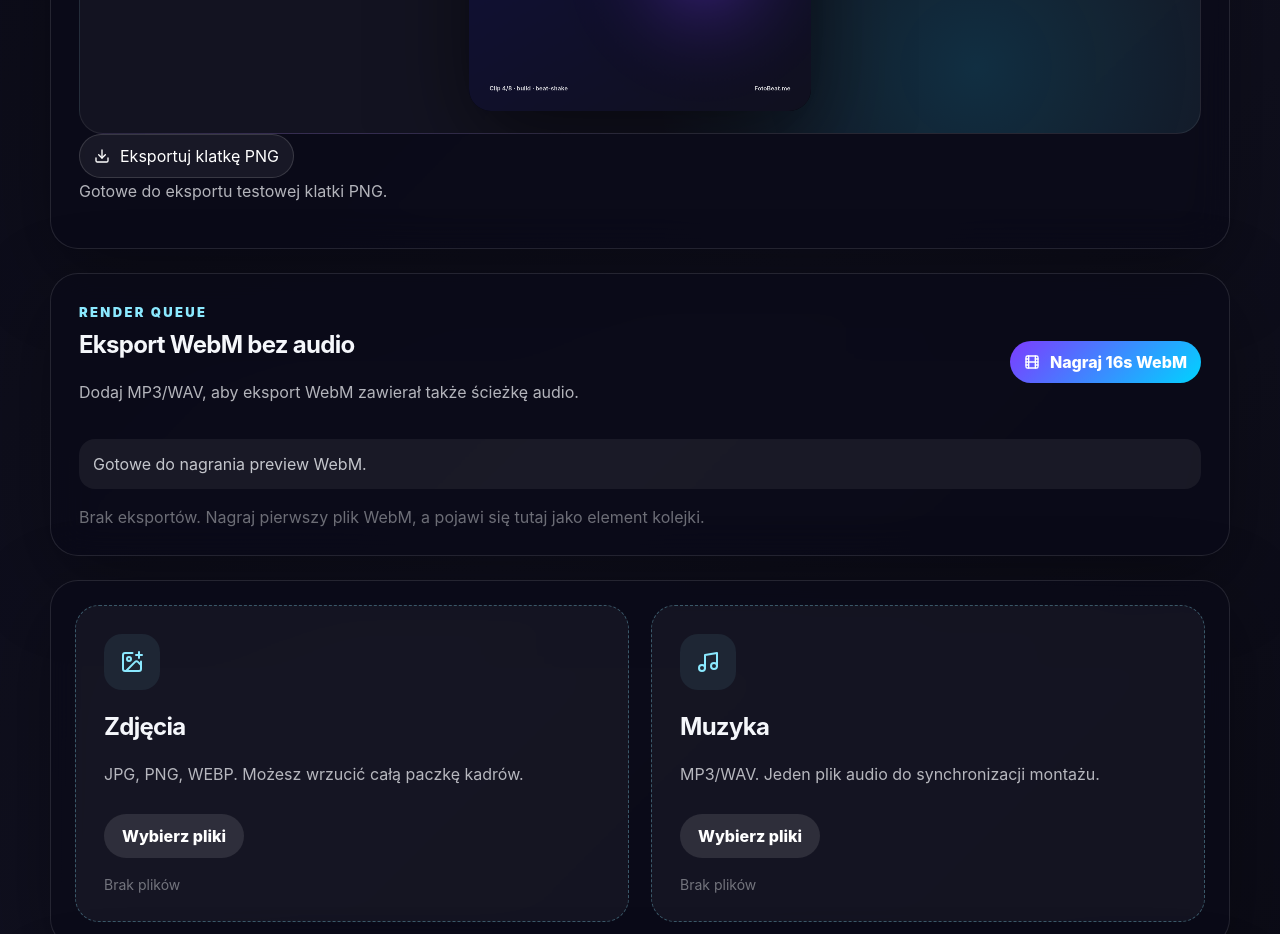
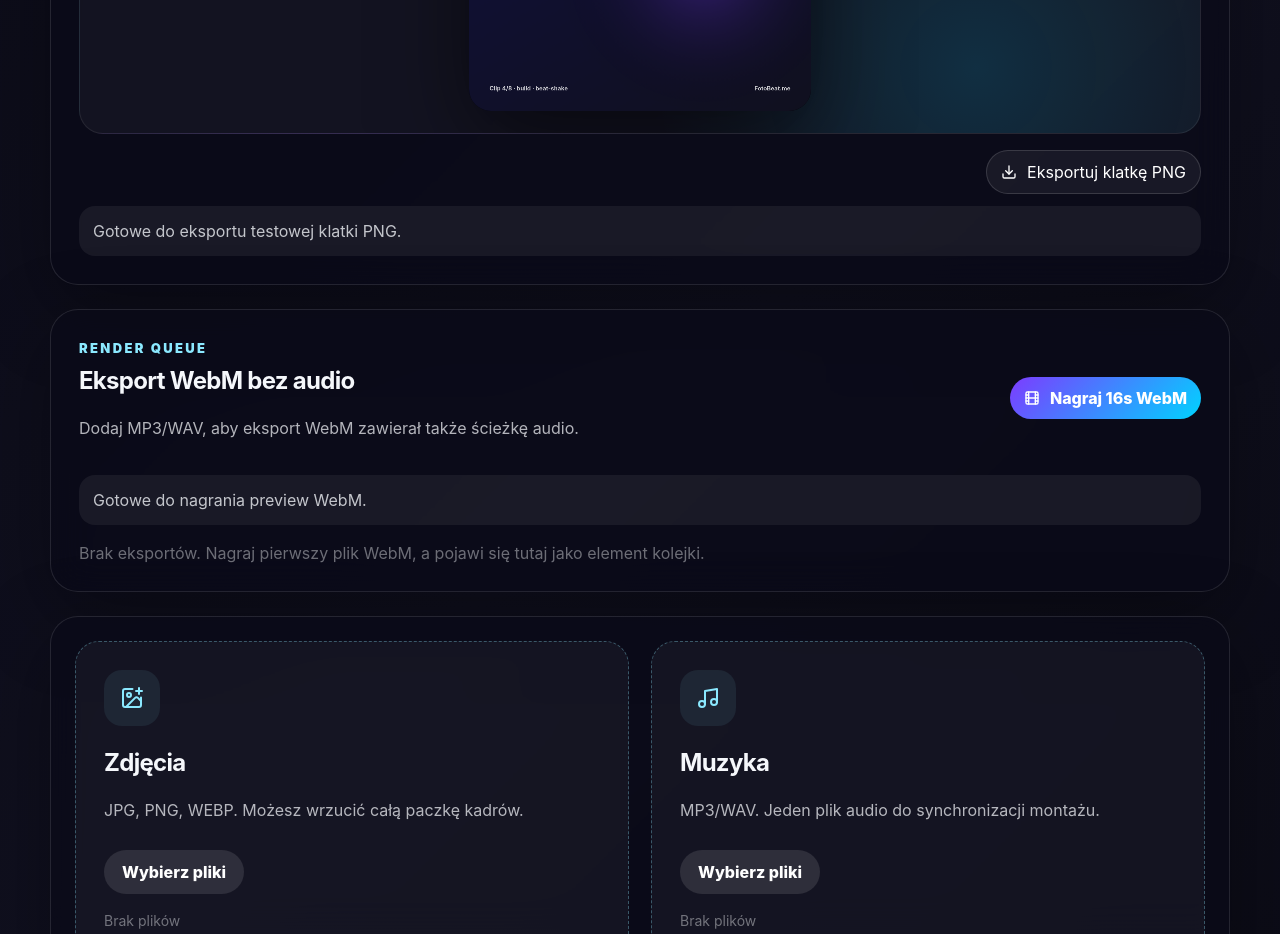
Before and after one commit to KumatyTomi/FotoBeat, a React (Vite) app: page / in a window 1280 px wide. Shown: the part 1840-2774 px from the top of the page. Built offline with nearby package versions, Linux system fonts and the light colour scheme.

Commit message:
Style PNG frame export controls

```diff
--- a/src/render-preview.css
+++ b/src/render-preview.css
@@ -11,6 +11,7 @@
 }
 
 .preview-hud,
+.frame-export-actions,
 .render-export-actions,
 .render-history-actions {
   display: flex;
@@ -62,6 +63,28 @@
 
 .canvas-square canvas {
   aspect-ratio: 1 / 1;
+}
+
+.frame-export-actions {
+  margin-top: 16px;
+}
+
+.frame-export-status {
+  margin: 12px 0 0;
+  padding: 12px 14px;
+  border-radius: 16px;
+  color: rgba(245, 247, 251, 0.78);
+  background: rgba(255, 255, 255, 0.06);
+}
+
+.frame-export-status.ready {
+  color: #b9ffd0;
+  border: 1px solid rgba(128, 255, 170, 0.22);
+}
+
+.frame-export-status.error {
+  color: #ffb9c2;
+  border: 1px solid rgba(255, 90, 120, 0.24);
 }
 
 .render-export-panel {
@@ -335,6 +358,7 @@
 
 @media (max-width: 860px) {
   .preview-hud,
+  .frame-export-actions,
   .render-export-actions,
   .render-history-actions {
     justify-content: flex-start;
```
